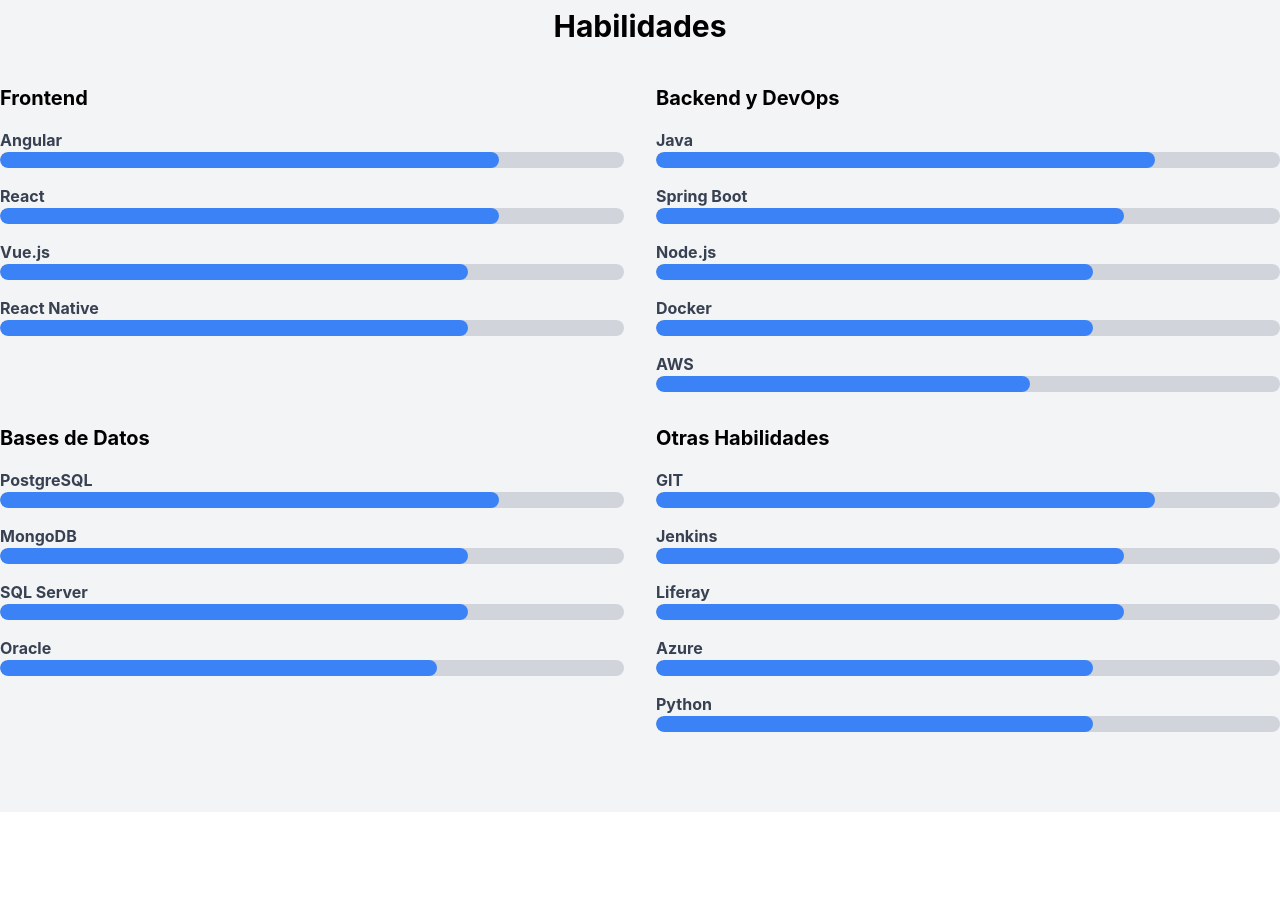
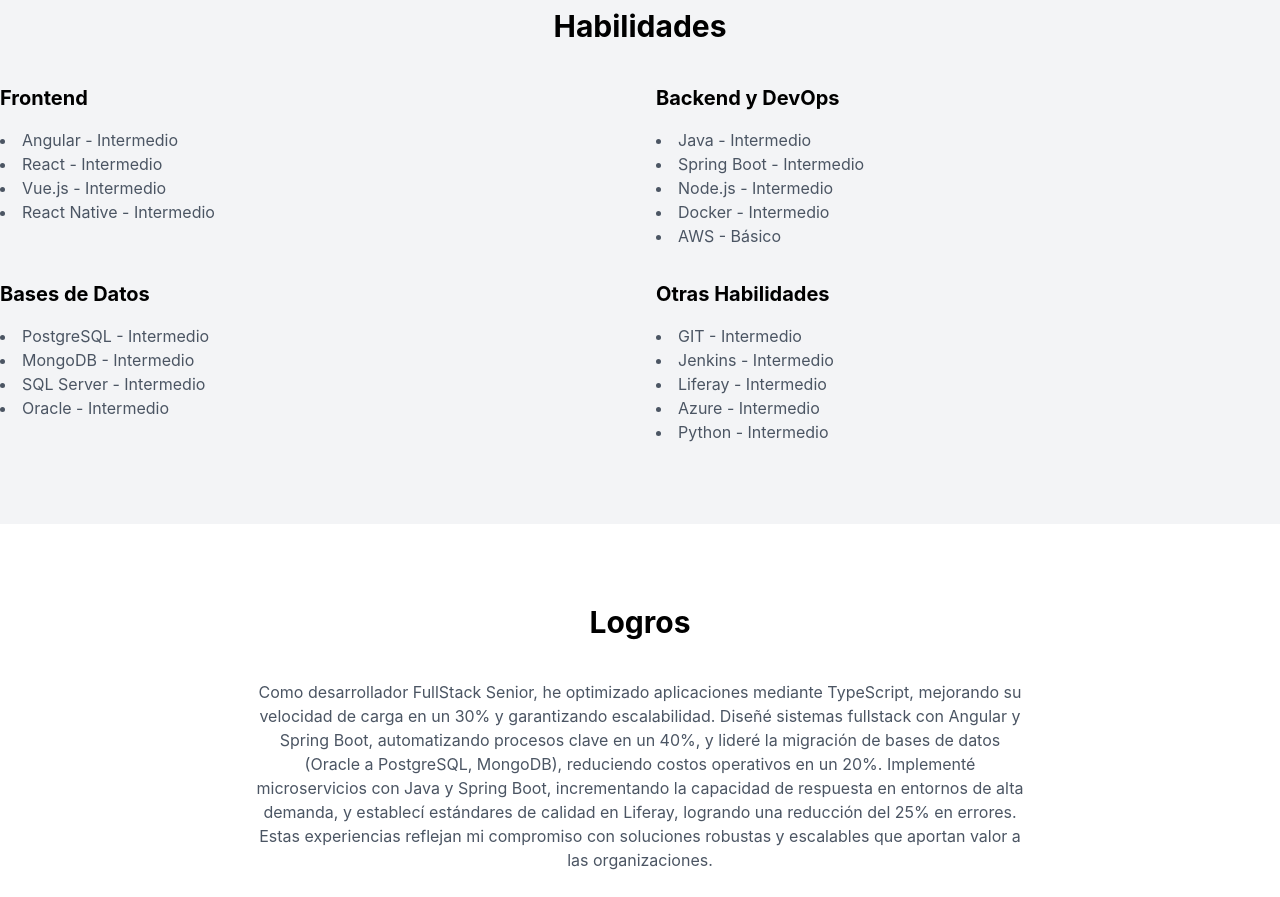
Before and after one commit to JJAR140201/portafolio, a React (Create React App) app: page / in a window 1280 px wide. Shown: the part 1380-2277 px from the top of the page. Built offline with nearby package versions, Linux system fonts and the light colour scheme.

Commit message:
Update App.js

```diff
--- a/src/App.js
+++ b/src/App.js
@@ -111,131 +111,41 @@
           <div className="grid grid-cols-1 md:grid-cols-2 gap-8">
             <div>
               <h3 className="text-xl font-bold mb-4">Frontend</h3>
-              <div className="space-y-4">
-                <div>
-                  <label className="block text-gray-700 font-bold">Angular</label>
-                  <div className="bg-gray-300 rounded-full h-4 overflow-hidden">
-                    <div className="bg-blue-500 h-4 rounded-full" style={{ width: '80%' }}></div>
-                  </div>
-                </div>
-                <div>
-                  <label className="block text-gray-700 font-bold">React</label>
-                  <div className="bg-gray-300 rounded-full h-4 overflow-hidden">
-                    <div className="bg-blue-500 h-4 rounded-full" style={{ width: '80%' }}></div>
-                  </div>
-                </div>
-                <div>
-                  <label className="block text-gray-700 font-bold">Vue.js</label>
-                  <div className="bg-gray-300 rounded-full h-4 overflow-hidden">
-                    <div className="bg-blue-500 h-4 rounded-full" style={{ width: '75%' }}></div>
-                  </div>
-                </div>
-                <div>
-                  <label className="block text-gray-700 font-bold">React Native</label>
-                  <div className="bg-gray-300 rounded-full h-4 overflow-hidden">
-                    <div className="bg-blue-500 h-4 rounded-full" style={{ width: '75%' }}></div>
-                  </div>
-                </div>
-              </div>
+              <ul className="list-disc list-inside text-gray-600">
+                <li>Angular - Intermedio</li>
+                <li>React - Intermedio</li>
+                <li>Vue.js - Intermedio</li>
+                <li>React Native - Intermedio</li>
+              </ul>
             </div>
             <div>
               <h3 className="text-xl font-bold mb-4">Backend y DevOps</h3>
-              <div className="space-y-4">
-                <div>
-                  <label className="block text-gray-700 font-bold">Java</label>
-                  <div className="bg-gray-300 rounded-full h-4 overflow-hidden">
-                    <div className="bg-blue-500 h-4 rounded-full" style={{ width: '80%' }}></div>
-                  </div>
-                </div>
-                <div>
-                  <label className="block text-gray-700 font-bold">Spring Boot</label>
-                  <div className="bg-gray-300 rounded-full h-4 overflow-hidden">
-                    <div className="bg-blue-500 h-4 rounded-full" style={{ width: '75%' }}></div>
-                  </div>
-                </div>
-                <div>
-                  <label className="block text-gray-700 font-bold">Node.js</label>
-                  <div className="bg-gray-300 rounded-full h-4 overflow-hidden">
-                    <div className="bg-blue-500 h-4 rounded-full" style={{ width: '70%' }}></div>
-                  </div>
-                </div>
-                <div>
-                  <label className="block text-gray-700 font-bold">Docker</label>
-                  <div className="bg-gray-300 rounded-full h-4 overflow-hidden">
-                    <div className="bg-blue-500 h-4 rounded-full" style={{ width: '70%' }}></div>
-                  </div>
-                </div>
-                <div>
-                  <label className="block text-gray-700 font-bold">AWS</label>
-                  <div className="bg-gray-300 rounded-full h-4 overflow-hidden">
-                    <div className="bg-blue-500 h-4 rounded-full" style={{ width: '60%' }}></div>
-                  </div>
-                </div>
-              </div>
+              <ul className="list-disc list-inside text-gray-600">
+                <li>Java - Intermedio</li>
+                <li>Spring Boot - Intermedio</li>
+                <li>Node.js - Intermedio</li>
+                <li>Docker - Intermedio</li>
+                <li>AWS - Básico</li>
+              </ul>
             </div>
             <div>
               <h3 className="text-xl font-bold mb-4">Bases de Datos</h3>
-              <div className="space-y-4">
-                <div>
-                  <label className="block text-gray-700 font-bold">PostgreSQL</label>
-                  <div className="bg-gray-300 rounded-full h-4 overflow-hidden">
-                    <div className="bg-blue-500 h-4 rounded-full" style={{ width: '80%' }}></div>
-                  </div>
-                </div>
-                <div>
-                  <label className="block text-gray-700 font-bold">MongoDB</label>
-                  <div className="bg-gray-300 rounded-full h-4 overflow-hidden">
-                    <div className="bg-blue-500 h-4 rounded-full" style={{ width: '75%' }}></div>
-                  </div>
-                </div>
-                <div>
-                  <label className="block text-gray-700 font-bold">SQL Server</label>
-                  <div className="bg-gray-300 rounded-full h-4 overflow-hidden">
-                    <div className="bg-blue-500 h-4 rounded-full" style={{ width: '75%' }}></div>
-                  </div>
-                </div>
-                <div>
-                  <label className="block text-gray-700 font-bold">Oracle</label>
-                  <div className="bg-gray-300 rounded-full h-4 overflow-hidden">
-                    <div className="bg-blue-500 h-4 rounded-full" style={{ width: '70%' }}></div>
-                  </div>
-                </div>
-              </div>
+              <ul className="list-disc list-inside text-gray-600">
+                <li>PostgreSQL - Intermedio</li>
+                <li>MongoDB - Intermedio</li>
+                <li>SQL Server - Intermedio</li>
+                <li>Oracle - Intermedio</li>
+              </ul>
             </div>
             <div>
               <h3 className="text-xl font-bold mb-4">Otras Habilidades</h3>
-              <div className="space-y-4">
-                <div>
-                  <label className="block text-gray-700 font-bold">GIT</label>
-                  <div className="bg-gray-300 rounded-full h-4 overflow-hidden">
-                    <div className="bg-blue-500 h-4 rounded-full" style={{ width: '80%' }}></div>
-                  </div>
-                </div>
-                <div>
-                  <label className="block text-gray-700 font-bold">Jenkins</label>
-                  <div className="bg-gray-300 rounded-full h-4 overflow-hidden">
-                    <div className="bg-blue-500 h-4 rounded-full" style={{ width: '75%' }}></div>
-                  </div>
-                </div>
-                <div>
-                  <label className="block text-gray-700 font-bold">Liferay</label>
-                  <div className="bg-gray-300 rounded-full h-4 overflow-hidden">
-                    <div className="bg-blue-500 h-4 rounded-full" style={{ width: '75%' }}></div>
-                  </div>
-                </div>
-                <div>
-                  <label className="block text-gray-700 font-bold">Azure</label>
-                  <div className="bg-gray-300 rounded-full h-4 overflow-hidden">
-                    <div className="bg-blue-500 h-4 rounded-full" style={{ width: '70%' }}></div>
-                  </div>
-                </div>
-                <div>
-                  <label className="block text-gray-700 font-bold">Python</label>
-                  <div className="bg-gray-300 rounded-full h-4 overflow-hidden">
-                    <div className="bg-blue-500 h-4 rounded-full" style={{ width: '70%' }}></div>
-                  </div>
-                </div>
-              </div>
+              <ul className="list-disc list-inside text-gray-600">
+                <li>GIT - Intermedio</li>
+                <li>Jenkins - Intermedio</li>
+                <li>Liferay - Intermedio</li>
+                <li>Azure - Intermedio</li>
+                <li>Python - Intermedio</li>
+              </ul>
             </div>
           </div>
         </div>
```
